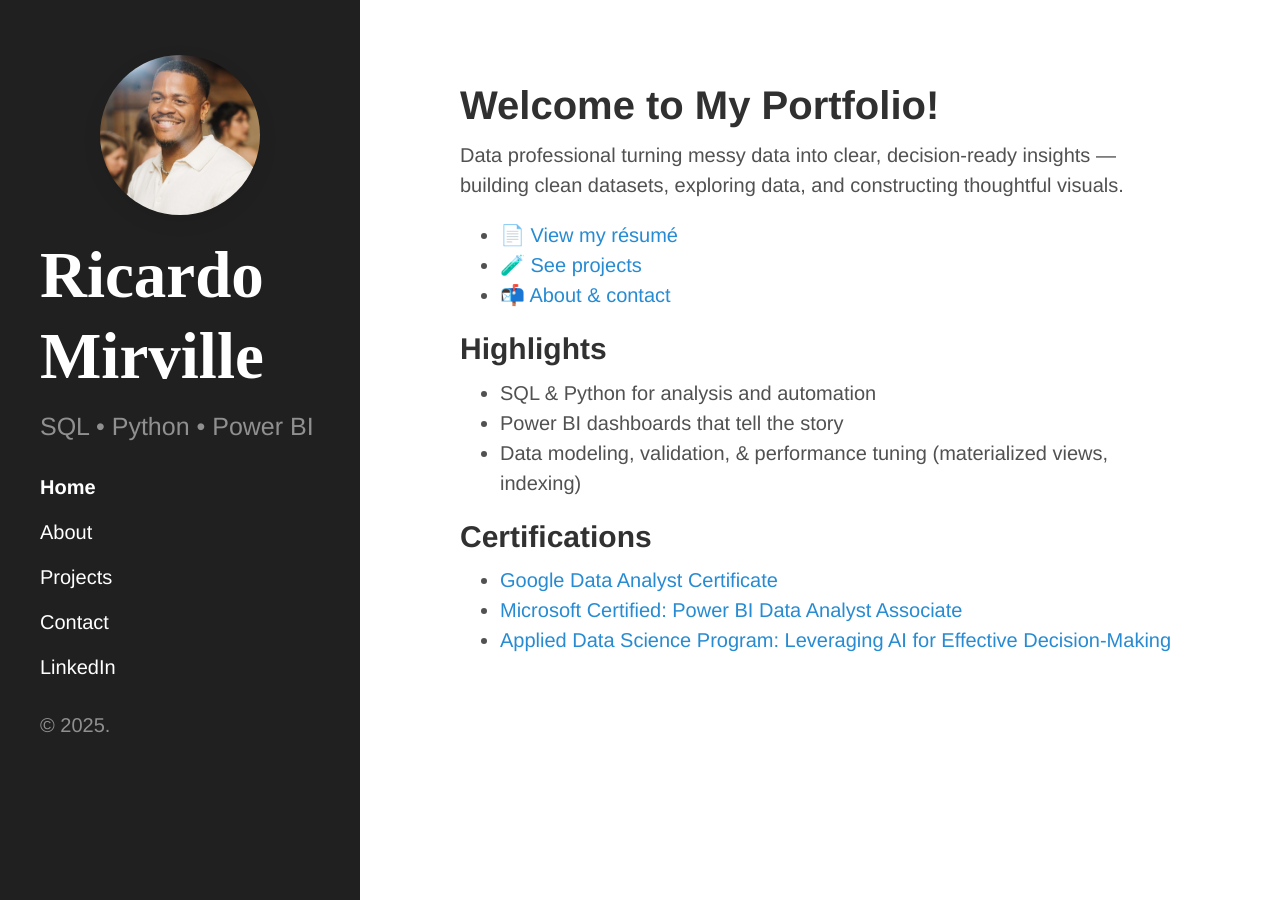
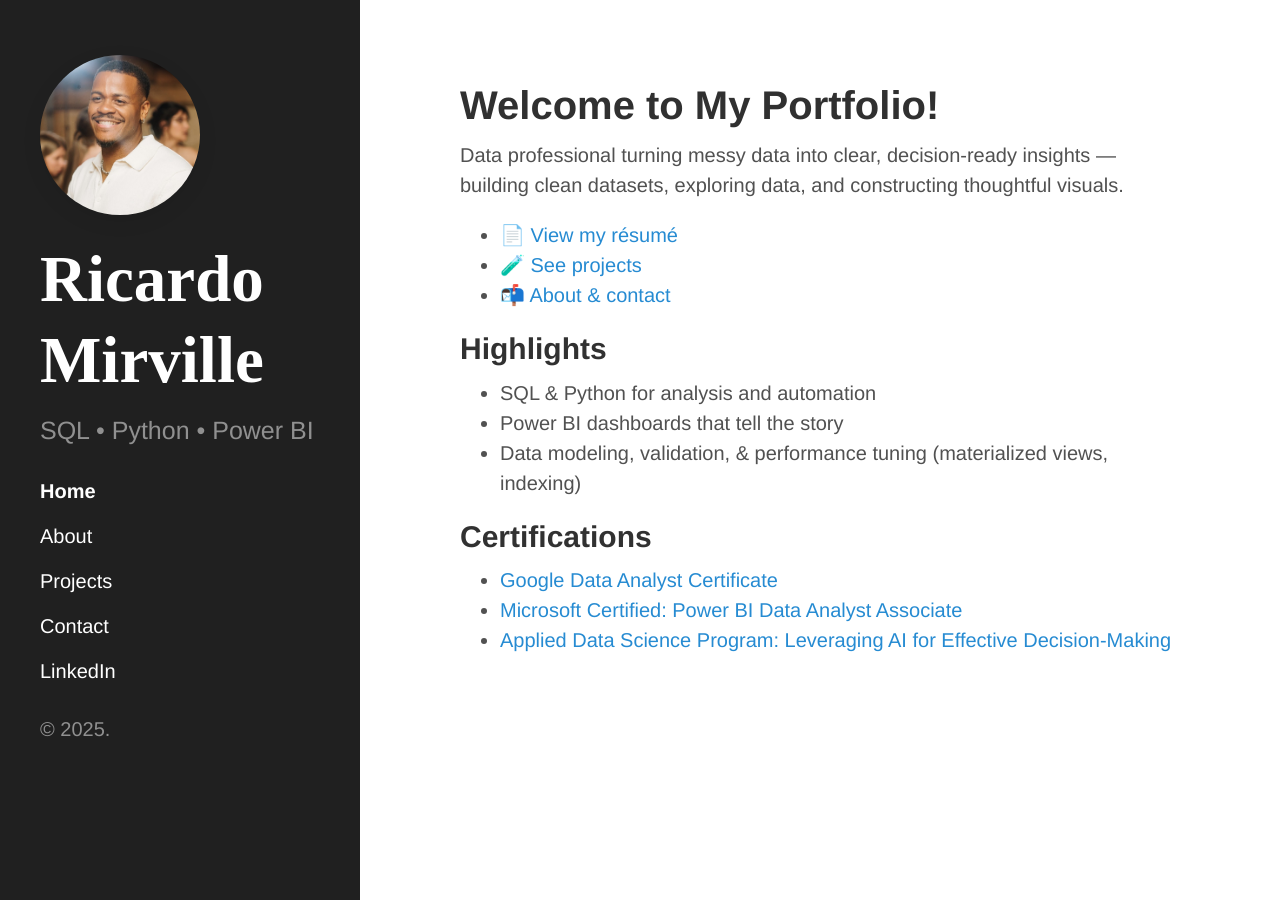
Before and after one commit to RicardoBMirville/Portfolio, a Jekyll site: the page built from index.md, in a window 1280 px wide. Built offline with Jekyll 4.4.1, drawn with Linux system fonts in a browser that asks for light colours.

Commit message:
Update custom.css

```diff
--- a/assets/css/custom.css
+++ b/assets/css/custom.css
@@ -38,7 +38,7 @@
   object-fit: cover;
   box-shadow: 0 6px 20px rgba(0,0,0,0.08);
   display: block;
-  margin: 0 auto 1rem;
+  margin-bottom: 24px;
 }
 
 /* === Sidebar Adjustments === */
```
